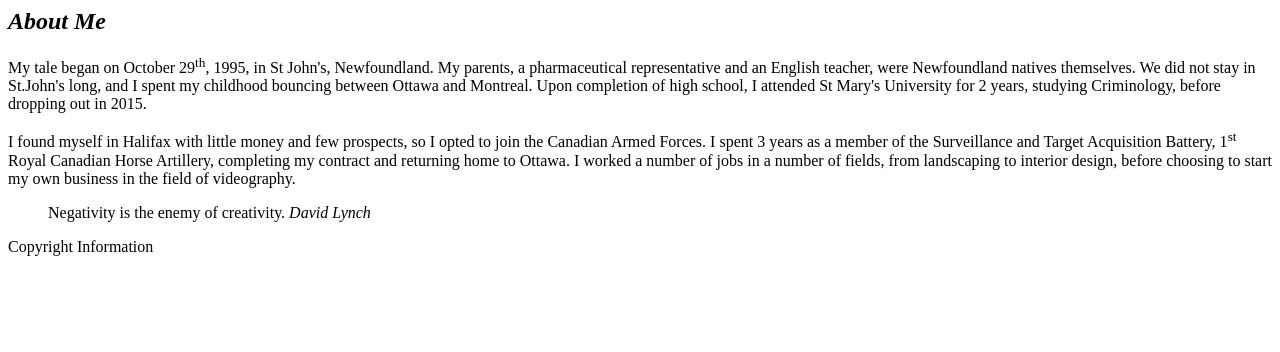
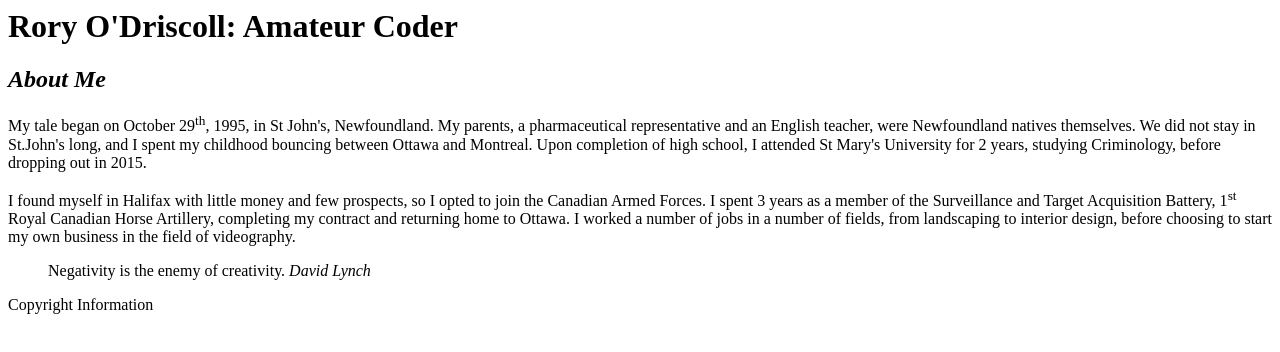
Before and after one commit to odri0019/odri0019.github.io-html-assignment, a plain HTML site: page index.html in a window 1280 px wide. Drawn offline with Linux system fonts and the light colour scheme.

Commit message:
Added h1 Code

```diff
--- a/index.html
+++ b/index.html
@@ -3,8 +3,9 @@
    <title>Rory O'Driscoll: Amateur Coder</title>
   </head>
   <body>
+   <h1>Rory O'Driscoll: Amateur Coder</h1>
    <article>
-     <h1><em>About Me</em></h1>
+     <h2><em>About Me</em></h2>
       <p>My tale began on October 29<sup>th</sup>, 1995, in St John's, Newfoundland. My parents, a pharmaceutical representative and an English teacher, were Newfoundland natives themselves. We did not stay in St.John's long, and I spent my childhood bouncing between Ottawa and Montreal. Upon completion of high school, I attended St Mary's University for 2 years, studying Criminology, before dropping out in 2015.</p>
       <p>I found myself in Halifax with little money and few prospects, so I opted to join the Canadian Armed Forces. I spent 3 years as a member of the Surveillance and Target Acquisition Battery, 1<sup>st</sup> Royal Canadian Horse Artillery, completing my contract and returning home to Ottawa. I worked a number of jobs in a number of fields, from landscaping to interior design, before choosing to start my own business in the field of videography.</p>
      <blockquote>Negativity is the enemy of creativity. <cite>David Lynch</cite></blockquote>
```
